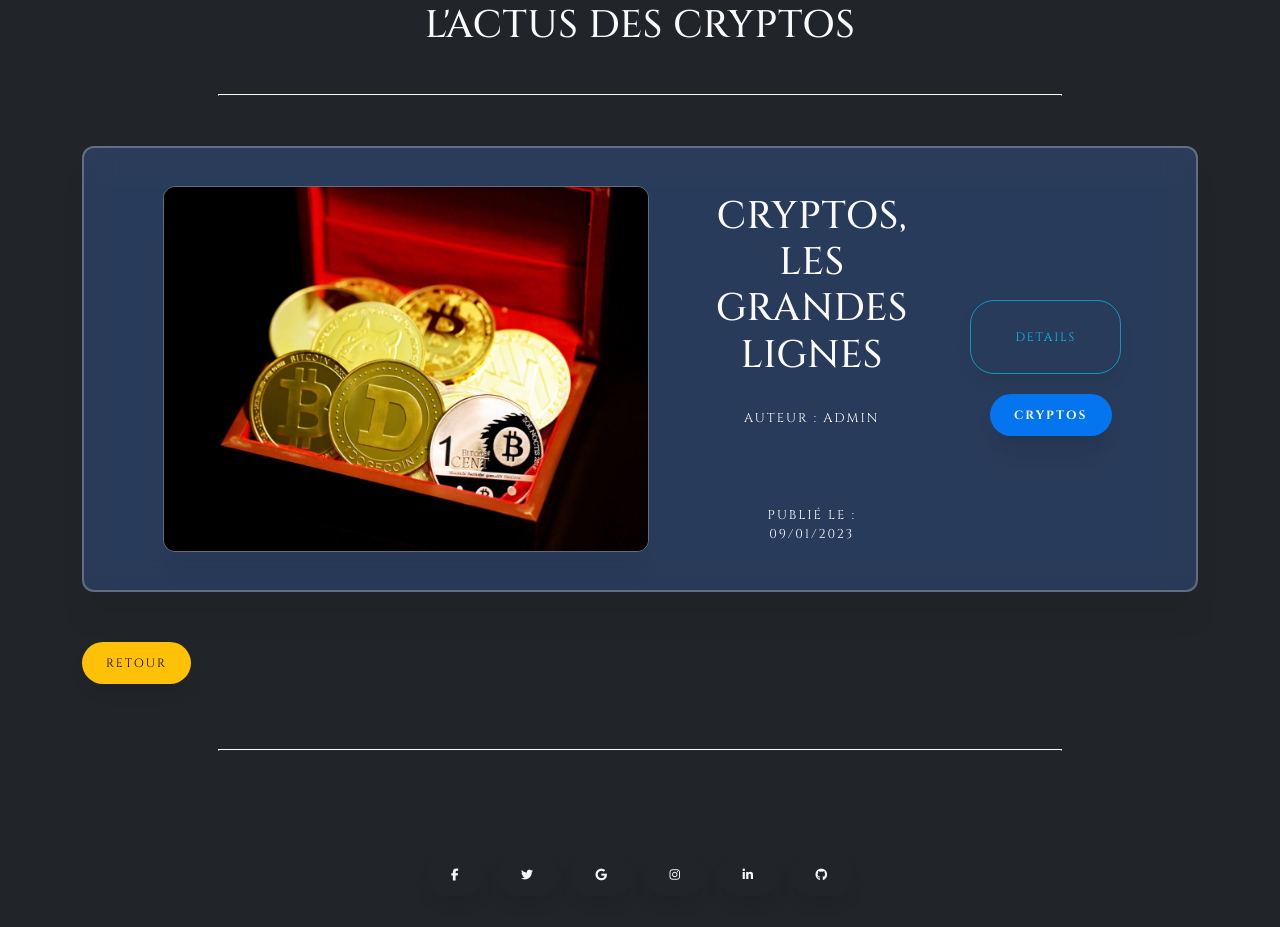
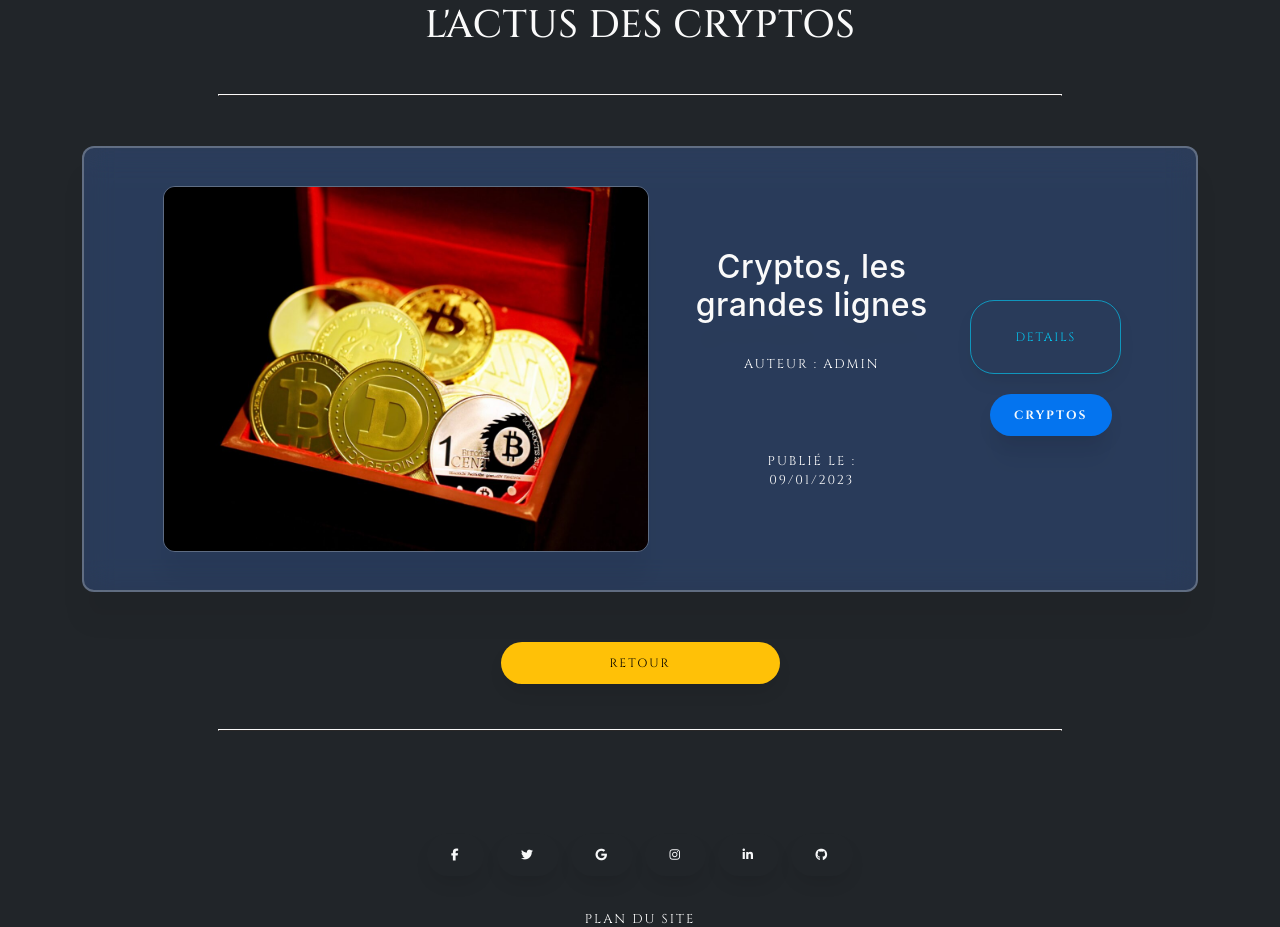
Before and after one commit to Antho-Webdesign/anthowebdesign2023-app, a Django app: page /blog/categories/cryptos/ in a window 1280 px wide. Shown: the part 217-1144 px from the top of the page. Run offline with Django 4.2, Linux system fonts and the light colour scheme; data comes from the database, SQL or seed files in the repository; some libraries are stand-ins or nearby versions.

Commit message:
fin design

```diff
--- a/blog/templates/blog/cryptomonnaie/cryptoactus.html
+++ b/blog/templates/blog/cryptomonnaie/cryptoactus.html
@@ -1,7 +1,14 @@
 {% extends 'blog/base_blog.html' %}
 {% load static %}
 
-{% block content %}
+{% block content %}<style>
+.btn-back {
+    margin: auto !important;
+    justify-content: center !important;
+    display: flex !important;
+    width: 25% !important;
+}
+</style>
     <!--===== separateur =====-->
     <div class="separateur"></div>
 
@@ -19,7 +26,7 @@
                             <img style="height: 100%" class="banner-image" src="{{ post.thumbnail.url }}"
                                  alt="{{ post.title }}">
                             <div class="box-card-infos">
-                                <h1 class="text-card-blog-list">{{ post.title }}</h1>
+                                <h2 class="text-card-blog-list">{{ post.title }}</h2>
                                 <p class="text-card-blog-list">
                                     Auteur : {{ post.author }}
                                 </p>
@@ -43,6 +50,6 @@
                 {% endif %}
             {% endfor %}
 
-        <a class="btn btn-warning" href="{% url 'index_blog' %}">Retour</a>
+        <a class="btn-back btn btn-warning" href="{% url 'index_blog' %}">Retour</a>
     </div>
 {% endblock %}
```
Also changed, not shown: blog/templates/blog/cyber/cyberactus.html (+10 -5 lines), blog/templates/blog/dev/devactus.html (+10 -2 lines), blog/templates/blog/ia/ia.html (+10 -2 lines), blog/templates/blog/list_post.html (+7 -2 lines).
